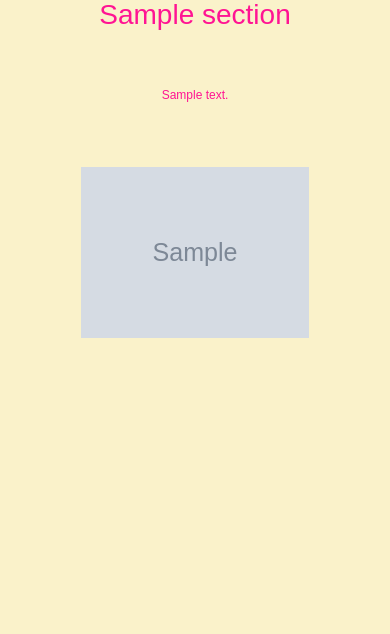
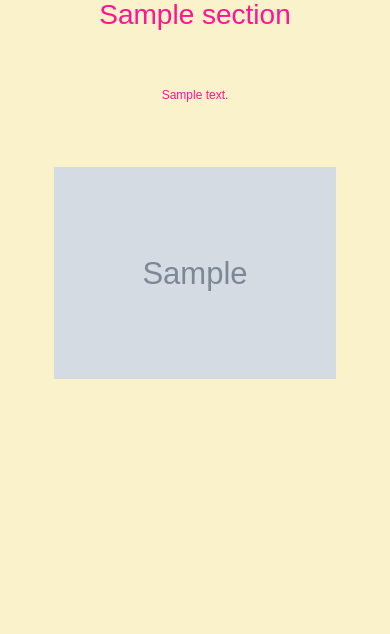
Before and after one commit to KingsleyBell/anna_website, a Python web app: template app/templates/section.html in a window 390 px wide. Shown: the part 204-838 px from the top of the page. Run offline with Jinja, Linux system fonts and the light colour scheme; the template is opened without the code that fills it: most values are stand-ins (such as "Sample title", 1, 10 or a date in 2020); grey boxes marked "Sample" are stand-in pictures; some libraries are stand-ins or nearby versions.

Commit message:
Fix mobile section-card width.

```diff
--- a/app/static/css/main.css
+++ b/app/static/css/main.css
@@ -106,6 +106,12 @@
     max-width: 66vw;
 }
 
+@media only screen and (max-width: 768px) {
+    .section-card {
+        max-width: 80vw;
+    }
+}
+
 a .section-card:hover {
     transform: scale(1.05);
 }
```
